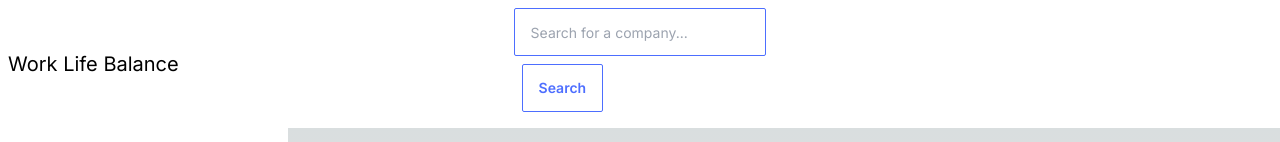
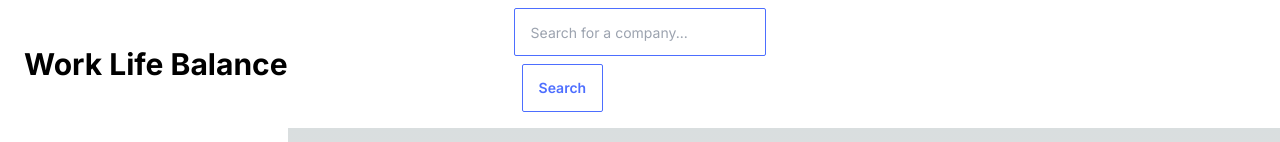
Before and after one commit to CFredsgaard/bachelor-project, a Next.js app: page /overview in a window 1280 px wide. Shown: the top 142 px of the page. Built offline with nearby package versions, Linux system fonts and the light colour scheme.

Commit message:
Added state to track if sorting should be done after search

```diff
--- a/app/overview/header/Header.tsx
+++ b/app/overview/header/Header.tsx
@@ -2,29 +2,23 @@ import Link from "next/link";
 import Searchbar from "./Searchbar";
 import CompanyDecorator from "@/app/models/CompanyDecorator";
 
-interface CompanySearchBarProps {
-  companies: CompanyDecorator[];
+const Header = (props: {
     allCompanies: CompanyDecorator[];
     updateCompanies: (selectedCompanies: CompanyDecorator[]) => void;
-}
-
-const Header: React.FC<CompanySearchBarProps> = ({
-  companies,
-  allCompanies,
-  updateCompanies,
+    updateShouldSort: (shouldSort: boolean) => void;
 }) => {
     return (
         <div className="navbar bg-base-100 grid grid-cols-5">
-      <div className="col-span-2">
-        <Link href="/" className="text-xl ">
-          Work Life Balance
+            <div className="col-span-2 h-full">
+                <Link href="/" className="h-full">
+                    <p className="text-3xl font-bold h-full flex flex-wrap p-4 place-content-evenly">Work Life Balance</p>
                 </Link>
             </div>
             <div className="self-center col-span-1">
                 <Searchbar
-          updateCompanies={updateCompanies}
-          companies={companies}
-          allCompanies={allCompanies}
+                    updateCompanies={props.updateCompanies}
+                    allCompanies={props.allCompanies}
+                    updateShouldSort={props.updateShouldSort}
                 />
             </div>
         </div>
--- a/app/overview/header/Searchbar.tsx
+++ b/app/overview/header/Searchbar.tsx
@@ -2,41 +2,34 @@ import CompanyDecorator from "@/app/models/CompanyDecorator";
 import React, { useState } from "react";
 
 interface CompanySearchBarProps {
-  companies: CompanyDecorator[];
     allCompanies: CompanyDecorator[];
     updateCompanies: (selectedCompanies: CompanyDecorator[]) => void;
+    updateShouldSort: (shouldSort: boolean) => void;
 }
 
-const Searchbar: React.FC<CompanySearchBarProps> = ({
-  companies,
-  allCompanies,
-  updateCompanies,
-}) => {
+const Searchbar: React.FC<CompanySearchBarProps> = ({ allCompanies, updateCompanies, updateShouldSort }) => {
     const [searchTerm, setSearchTerm] = useState<string>("");
+
     const handleCompanySearch = () => {
         //Retrieve all companies
         const companyList = [...allCompanies];
         console.log(searchTerm);
         //Filter based on search terms
-    const filteredData = companyList.filter((item) =>
-      item.company.name.toLowerCase().includes(searchTerm.toLowerCase())
-    );
+        const filteredData = companyList.filter((item) => item.company.name.toLowerCase().includes(searchTerm.toLowerCase()));
         //Display companies matching search terms
         updateCompanies(filteredData);
+        updateShouldSort(true);
     };
 
     return (
-    <div>
+        <div className="">
             <input
                 type="text"
                 placeholder="Search for a company..."
                 className="input input-bordered input-primary input-md w-full max-w-xs"
                 onChange={(evt) => setSearchTerm(evt.target.value)}
             />
-      <button
-        onClick={handleCompanySearch}
-        className="btn btn-outline btn-primary btn-md m-2"
-      >
+            <button className="btn btn-outline btn-primary btn-md m-2" onClick={handleCompanySearch}>
                 Search
             </button>
         </div>
--- a/app/overview/page.tsx
+++ b/app/overview/page.tsx
@@ -10,24 +10,20 @@ import Footer from "./footer/Footer";
 import Header from "./header/Header";
 import Sidebar from "./sidebar/Sidebar";
 
-const allCompanies = companiesJSON.map(
-  (company) => new CompanyDecorator(company as CompanyData)
-);
-
+const allCompanies = companiesJSON.map((company) => new CompanyDecorator(company as CompanyData));
 
 const CompaniesOverview = () => {
-  const [displayedCompanies, setDisplayedCompanies] =
-    useState<CompanyDecorator[]>(allCompanies);
-  const updateDisplayedCompanies = (selectedCompanies: CompanyDecorator[]) =>
-    setDisplayedCompanies(selectedCompanies);
+    const [displayedCompanies, setDisplayedCompanies] = useState<CompanyDecorator[]>(allCompanies);
+    const [shouldSort, setShouldSort] = useState<boolean>(true);
+
+    const updateDisplayedCompanies = (selectedCompanies: CompanyDecorator[]) => setDisplayedCompanies(selectedCompanies);
+    const updateShouldSort = (shouldSort: boolean) => {
+        setShouldSort(shouldSort);
+    };
 
     return (
         <>
-      <Header
-        companies={displayedCompanies}
-        updateCompanies={updateDisplayedCompanies}
-        allCompanies={allCompanies}
-      />
+            <Header updateCompanies={updateDisplayedCompanies} allCompanies={allCompanies} updateShouldSort={updateShouldSort} />
             <div className="drawer lg:drawer-open">
                 <input id="my-drawer-2" type="checkbox" className="drawer-toggle" />
 
@@ -36,6 +32,8 @@ const CompaniesOverview = () => {
                     <Sidebar
                         companies={displayedCompanies}
                         updateCompanies={updateDisplayedCompanies}
+                        updateShouldSort={updateShouldSort}
+                        shouldSort={shouldSort}
                     />
                 </div>
 
@@ -45,7 +43,6 @@ const CompaniesOverview = () => {
                         <CompanyList companies={displayedCompanies} />
                     </main>
                 </div>
-
             </div>
             <Footer />
         </>
--- a/app/overview/sidebar/Sidebar.tsx
+++ b/app/overview/sidebar/Sidebar.tsx
@@ -1,14 +1,26 @@
 import CompanyDecorator from "@/app/models/CompanyDecorator";
 import SortDropDown from "./sorting/SortDropDown";
 
-const Sidebar = (props: { companies: CompanyDecorator[]; updateCompanies: (selectedCompanies: CompanyDecorator[]) => void }) => {
+const Sidebar = (props: {
+    companies: CompanyDecorator[];
+    updateCompanies: (selectedCompanies: CompanyDecorator[]) => void;
+    shouldSort: boolean;
+    updateShouldSort: (shouldSort: boolean) => void;
+}) => {
     const companies: CompanyDecorator[] = props.companies;
     const updateCompanies: (selectedCompanies: CompanyDecorator[]) => void = props.updateCompanies;
+    const shouldSort: boolean = props.shouldSort;
+    const updateShouldSort: (shouldSort: boolean) => void = props.updateShouldSort;
 
     return (
         <div className="bg-base-100 h-full p-4 w-72">
             <div className="">
-                <SortDropDown companies={companies} updateCompanies={updateCompanies} />
+                <SortDropDown
+                    companies={companies}
+                    updateCompanies={updateCompanies}
+                    shouldSort={shouldSort}
+                    updateShouldSort={updateShouldSort}
+                />
             </div>
             <div className="pt-4">
                 <h1 className="md:font-bold text-lg">Filter</h1>
--- a/app/overview/sidebar/sorting/SortDropDown.tsx
+++ b/app/overview/sidebar/sorting/SortDropDown.tsx
@@ -7,6 +7,8 @@ import { useEffect, useState } from "react";
 const SortDropDown = (props: {
     companies: CompanyDecorator[];
     updateCompanies: (selectedCompanies: CompanyDecorator[]) => void;
+    shouldSort: boolean;
+    updateShouldSort: (shouldSort: boolean) => void;
 }) => {
     const [sortBy, setSortBy] = useState<string>("");
     const companies: CompanyDecorator[] = props.companies;
@@ -18,30 +20,28 @@ const SortDropDown = (props: {
 
     // Object containg sort functions
     const sortFunctions: SortFunctions = {
-    [SortOptions.ALPHABETICALLY]: (a, b) =>
-      a.company.name.localeCompare(b.company.name),
-    [SortOptions.LOCATION]: (a, b) =>
-      a.company.location.localeCompare(b.company.location),
-    [SortOptions.MOST_WOMEN_TECH_ROLES]: (a, b) =>
-      b.percentageWomenInTechRoles - a.percentageWomenInTechRoles,
-    [SortOptions.MOST_WOMEN_LEADERSHIP]: (a, b) =>
-      b.percentageWomenInLeadership - a.percentageWomenInLeadership,
-    [SortOptions.MOST_MEN_TECH_ROLES]: (a, b) =>
-      b.percentageMenInTechRoles - a.percentageMenInTechRoles,
-    [SortOptions.MOST_MEN_LEADERSHIP]: (a, b) =>
-      b.percentageMenInLeadership - a.percentageMenInLeadership,
-    [SortOptions.MOST_FLEXIBLE_DAYS]: (a, b) =>
-      b.company.flexibleDays - a.company.flexibleDays,
+        [SortOptions.ALPHABETICALLY]: (a, b) => a.company.name.localeCompare(b.company.name),
+        [SortOptions.LOCATION]: (a, b) => a.company.location.localeCompare(b.company.location),
+        [SortOptions.MOST_WOMEN_TECH_ROLES]: (a, b) => b.percentageWomenInTechRoles - a.percentageWomenInTechRoles,
+        [SortOptions.MOST_WOMEN_LEADERSHIP]: (a, b) => b.percentageWomenInLeadership - a.percentageWomenInLeadership,
+        [SortOptions.MOST_MEN_TECH_ROLES]: (a, b) => b.percentageMenInTechRoles - a.percentageMenInTechRoles,
+        [SortOptions.MOST_MEN_LEADERSHIP]: (a, b) => b.percentageMenInLeadership - a.percentageMenInLeadership,
+        [SortOptions.MOST_FLEXIBLE_DAYS]: (a, b) => b.company.flexibleDays - a.company.flexibleDays,
     };
 
     /** Sort the companies */
     useEffect(() => {
-    if (sortBy !== "") {
+        console.log(props.shouldSort);
+        if (!props.shouldSort) {
+            return;
+        }
+        if (sortBy === "") {
+            return;
+        }
         const sorted = companies.slice().sort(sortFunctions[sortBy]);
         props.updateCompanies(sorted); // Update the displayed companies
-
-    }
-  }, [sortBy]); // Re-run the effect when props.companies or sortBy changes
+        props.updateShouldSort(false);
+    }, [sortBy, props.shouldSort]); // Re-run the effect when props.shouldSort or sortBy changes
 
     /** Radio buttons */
     // Type to map the radio button sorting options label and value
@@ -70,6 +70,7 @@ const SortDropDown = (props: {
     // Sets the sortBy option when onChange is triggered
     const handleSortOptionChange = (e: React.ChangeEvent<HTMLSelectElement>) => {
         setSortBy(e.target.value); // Update sortBy state
+        props.updateShouldSort(true);
     };
 
     return (
```
Lines whose indentation alone changed are shown as unchanged.
